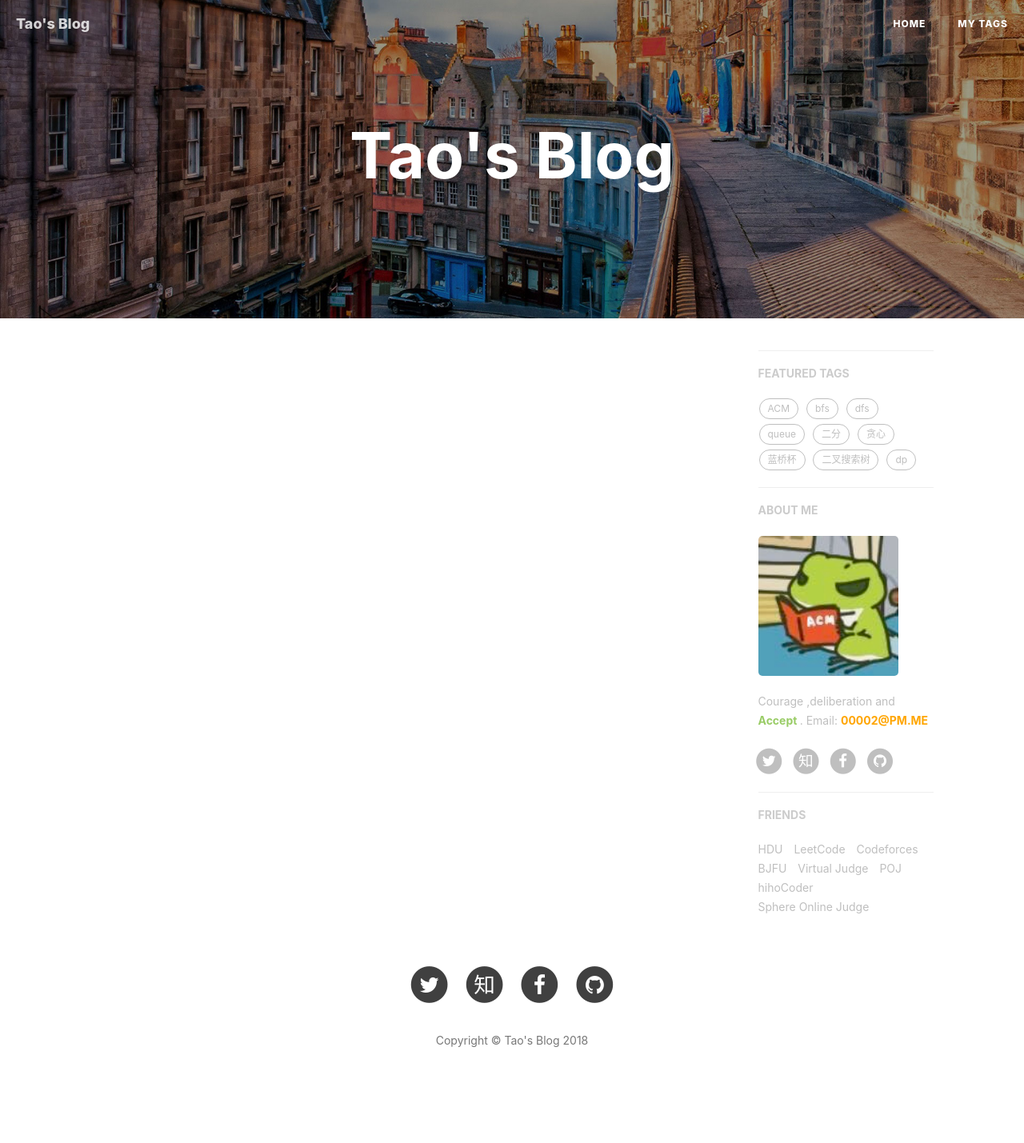
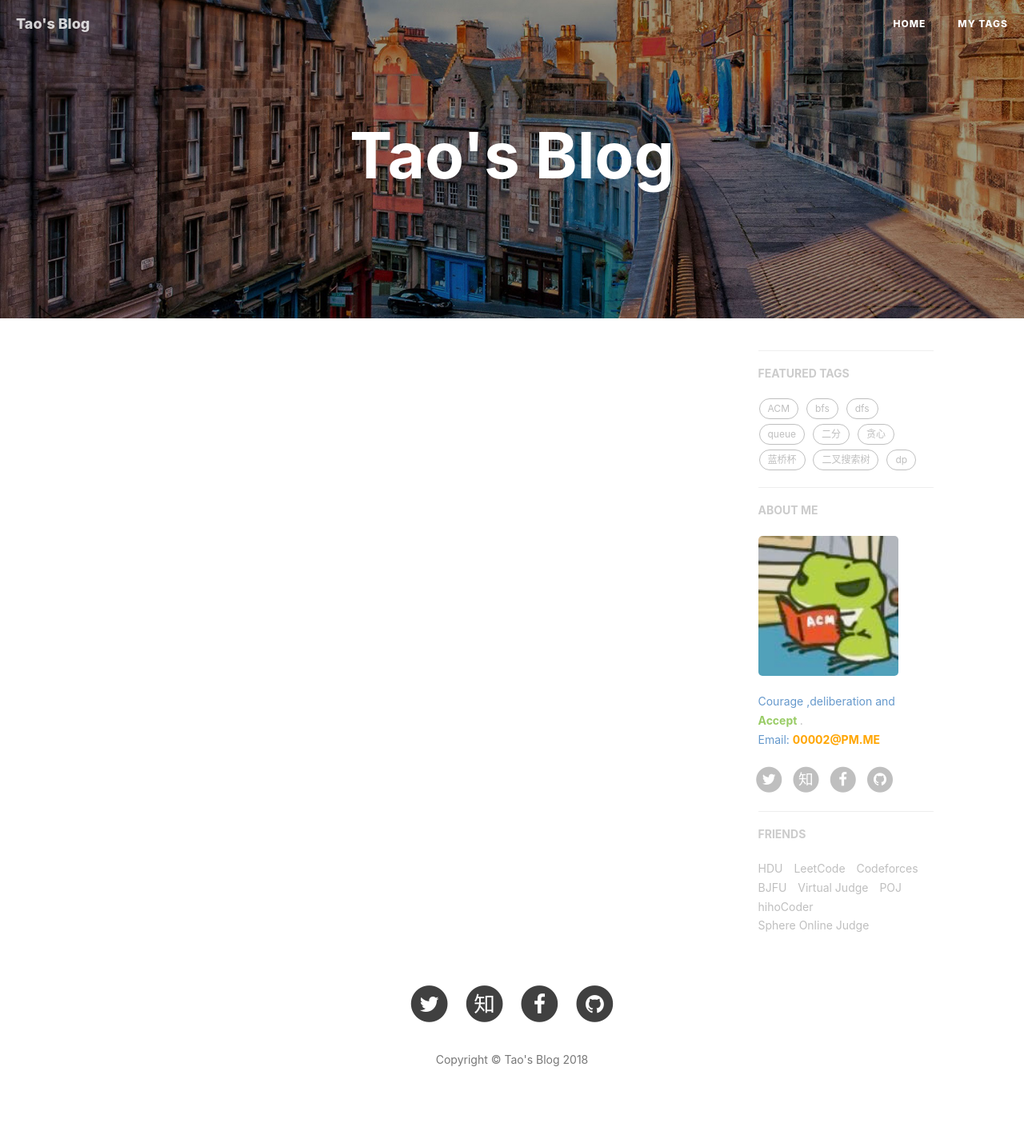
Before and after one commit to pandaKINandQUEEN/GinKo-BFU.github.io, a Jekyll site: the page built from img/Mat/xxx.md, in a window 1280 px wide. Shown: the whole page at 80% size. Built offline with Jekyll 4.4.1, drawn with Linux system fonts in a browser that asks for light colours; nearby versions of some CDN libraries; our own code applies the rules of GitHub Pages for plain Markdown files; comment, search, counter and statistics services are not loaded; before the commit the page ends 1405 px from its top, so only the background shows below that.

Commit message:
Update _config.yml

```diff
--- a/_config.yml
+++ b/_config.yml
@@ -79,7 +79,7 @@ netease_comment: false
 
 # Sidebar settings
 sidebar: true                           # whether or not using Sidebar.
-sidebar-about-description: "Courage ,deliberation and <font color=#99cc66><b> Accept </b></font>. Email: <font color=orange><b> 00002@PM.ME </b>"
+sidebar-about-description: "<font color=#6699cc>Courage ,deliberation and</font> <font color=#99cc66><b> Accept </b></font>.<br><font color =#6699cc> Email: </font><font color=orange><b> 00002@PM.ME </b>"
 # TODO need add the headshot
 sidebar-avatar: /img/Accept.jpg      # use absolute URL, seeing it's used in both `/` and `/about/`
 
```
